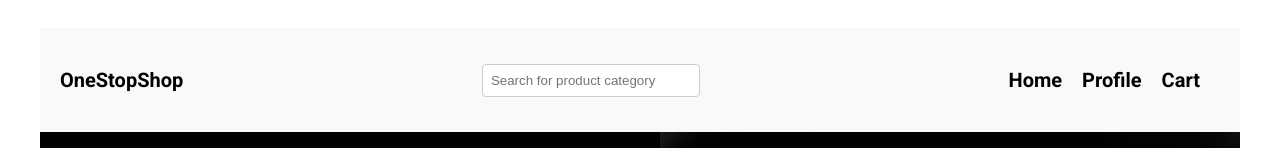
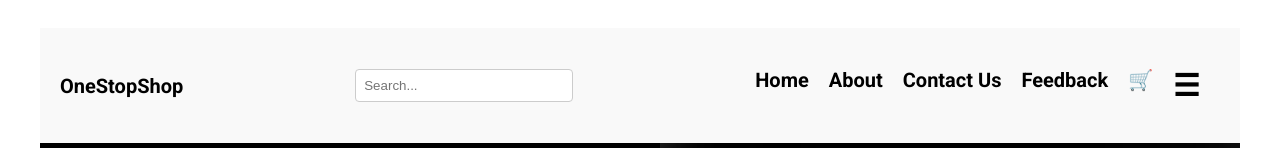
Before and after one commit to Nicolex0/e-commerce-website, a React (Create React App) app: page / in a window 1280 px wide. Shown: the top 148 px of the page. Built offline with nearby package versions, Linux system fonts and the light colour scheme; no server answers.

Commit message:
update navbar to have menu icon

```diff
--- a/package.json
+++ b/package.json
@@ -3,6 +3,9 @@
   "version": "0.1.0",
   "private": true,
   "dependencies": {
+    "@fortawesome/fontawesome-svg-core": "^6.5.2",
+    "@fortawesome/free-solid-svg-icons": "^6.5.2",
+    "@fortawesome/react-fontawesome": "^0.2.0",
     "@testing-library/jest-dom": "^5.17.0",
     "@testing-library/react": "^13.4.0",
     "@testing-library/user-event": "^13.5.0",
--- a/public/index.html
+++ b/public/index.html
@@ -9,6 +9,7 @@
       name="description"
       content="Web site created using create-react-app"
     />
+    <link rel="stylesheet" href="https://cdnjs.cloudflare.com/ajax/libs/font-awesome/5.15.3/css/all.min.css" />
     <link rel="apple-touch-icon" href="%PUBLIC_URL%/logo192.png" />
     <!--
       manifest.json provides metadata used when your web app is installed on a
--- a/src/App.css
+++ b/src/App.css
@@ -160,3 +160,11 @@
   cursor: pointer;
   margin: 20px; /* Adjust margin to space out from text */
 }
+
+.menu-icon {
+  cursor: pointer;
+}
+
+.menu-text {
+  font-size: 1.5em !important;
+}
--- a/src/App.js
+++ b/src/App.js
@@ -1,7 +1,7 @@
 import React, { useState, useEffect } from 'react';
 import ProductCard from './components/ProductCard';
 import Header from './components/Header';
-import Navbar from './components/Navbar'; // Import Navbar
+import Navbar from './components/Navbar';
 import './App.css';
 import Sidebar from './components/Sidebar';
 
@@ -16,15 +16,14 @@ function App() {
       .catch(error => console.error('Error fetching data:', error));
   }, []);
 
+  const toggleSidebar = () => {
+    setShowSidebar(!showSidebar);
+  };
+
   return (
     <div className="App">
-      {/* Nav Bar */}
-      <Navbar setShowSidebar={setShowSidebar} /> {/* Pass setShowSidebar as a prop */}
-
-      {/* Header */}
+      <Navbar toggleSidebar={toggleSidebar} />
       <Header />
-
-      {/* Product Cards */}
       <div id="product-cards" className="product-cards">
         {products.map(product => (
           <ProductCard
@@ -35,14 +34,9 @@ function App() {
           />
         ))}
       </div>
-
-      {/* Footer */}
       <footer className="footer">
         <p>&copy; {new Date().getFullYear()} OneStopShop. All rights reserved.</p>
       </footer>
-
-      {/* Side Bar */}
-      {showSidebar && <Sidebar />}
     </div>
   );
 }
--- a/src/components/Navbar.js
+++ b/src/components/Navbar.js
@@ -1,29 +1,22 @@
 import React from 'react';
 
-function Navbar({ setShowSidebar }) {
-  const handleShowSidebar = () => {
-    setShowSidebar(true);
-  };
-
+function Navbar({ toggleSidebar }) {
   return (
     <nav className="navbar">
-      <div className="navbar-left">OneStopShop</div>
+      <div className="navbar-left">
+        OneStopShop
+      </div>
       <div className="navbar-center">
-        <input type="text" placeholder="Search for product category" />
+        <input type="text" placeholder="Search..." />
       </div>
       <div className="navbar-right">
-        <ul>
+        <ul className="navbar-links">
           <li><a href="#home">Home</a></li>
-          <li><a href="#profile">Profile</a></li>
-          <li>
-            <a href="#cart" onClick={handleShowSidebar}>
-              Cart
-              {/*
-                Add notification badge here to indicate the number of items in the cart
-                Example: <span className="badge">{cartItemCount}</span>
-              */}
-            </a>
-          </li>
+          <li><a href="#about">About</a></li>
+          <li><a href="#contact">Contact Us</a></li>
+          <li><a href="#feedback">Feedback</a></li>
+          <li className="cart-icon"><a href="#cart">&#128722;</a></li>
+          <li className="menu-icon" onClick={toggleSidebar}><span className="menu-text">&#9776;</span></li>
         </ul>
       </div>
     </nav>
```
Also changed, not shown: 1 other file (tests, documents, lock files or other folders).
